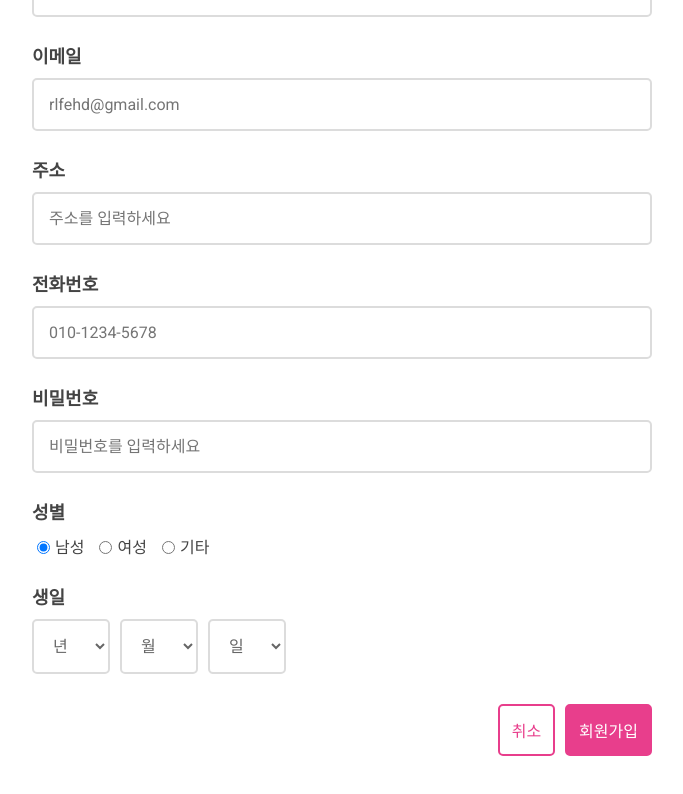
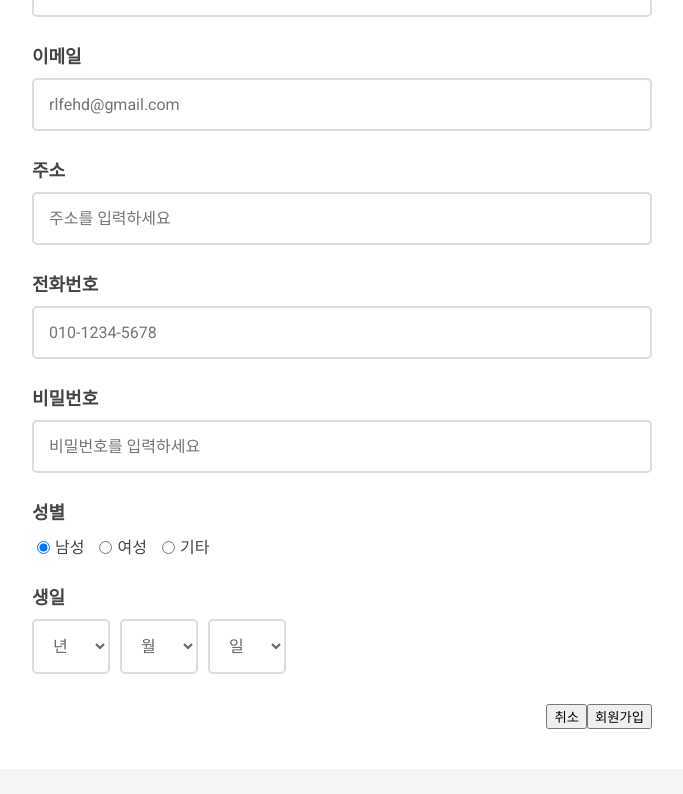
Before and after one commit to dortusrkaus1/webpj, a React (Create React App) app: page /signup in a window 1280 px wide. Shown: the part 224-1018 px from the top of the page, without its empty margins (298-981 px from the left). Built offline with nearby package versions, Linux system fonts and the light colour scheme.

Commit message:
[chore]: 회원가입 기능 수정

```diff
--- a/src/pages/SignUp.js
+++ b/src/pages/SignUp.js
@@ -10,7 +10,7 @@ function SignUp() {
     user_name: '',
     cell_phone: '',
     address: '',
-    gender: '남성',  // 기본 값 설정
+    gender: '남성',
     birthday: { year: '', month: '', day: '' }
   });
 
@@ -50,7 +50,7 @@ function SignUp() {
       alert('회원가입 성공! 이메일을 확인하여 인증 코드를 입력하세요.');
       navigate('/verify-code');
     } catch (error) {
-      alert('회원가입 실패: ' + error.response.data.detail);
+      alert('회원가입 실패: ' + (error.response ? error.response.data.detail : error.message));
     }
   };
 
@@ -188,12 +188,12 @@ function SignUp() {
             </div>
           </div>
           <div className="button-container">
-            <div className="group-9" onClick={() => navigate('/')}>
+            <button type="button" onClick={() => navigate('/')}>
               <span className="cancel">취소</span>
-            </div>
-            <div className="group-10" onClick={handleSubmit}>
+            </button>
+            <button type="submit">
               <span className="save">회원가입</span>
-            </div>
+            </button>
           </div>
         </form>
       </div>
```
